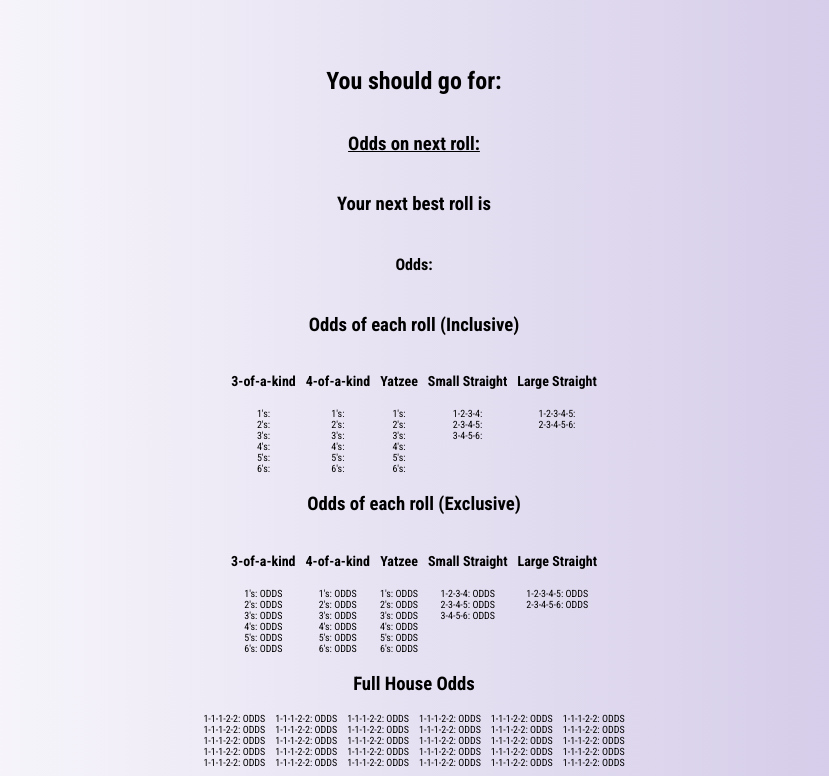
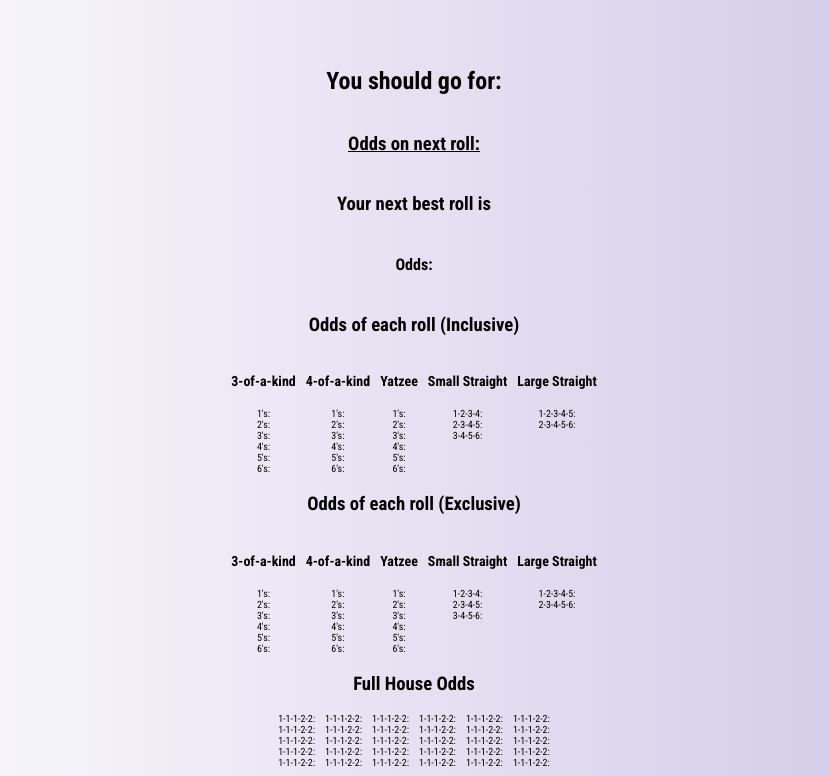
Before and after one commit to 22alfbassett/22alfbassett.github.io, a plain HTML site: page websites/yatzee-odds/index.html in a window 1280 px wide. Shown: the part 574-1350 px from the top of the page, without its empty margins (226-1055 px from the left). Drawn offline with Linux system fonts and the light colour scheme.

Commit message:
Fixed likely order

```diff
--- a/websites/yatzee-odds/index.html
+++ b/websites/yatzee-odds/index.html
@@ -148,86 +148,86 @@
         <div class="odds-container">
             <div class="3-kind">
                 <h3 class="title">3-of-a-kind</h3>
-                <span id="3-of-a-kind-odds-1">1's: ODDS</span>
-                <span id="3-of-a-kind-odds-2">2's: ODDS</span>
-                <span id="3-of-a-kind-odds-3">3's: ODDS</span>
-                <span id="3-of-a-kind-odds-4">4's: ODDS</span>
-                <span id="3-of-a-kind-odds-5">5's: ODDS</span>
-                <span id="3-of-a-kind-odds-6">6's: ODDS</span>
+                <span id="3-of-a-kind-odds-1">1's:     </span>
+                <span id="3-of-a-kind-odds-2">2's:     </span>
+                <span id="3-of-a-kind-odds-3">3's:     </span>
+                <span id="3-of-a-kind-odds-4">4's:     </span>
+                <span id="3-of-a-kind-odds-5">5's:     </span>
+                <span id="3-of-a-kind-odds-6">6's:     </span>
             </div>
             <div class="4-kind">
                 <h3 class="title">4-of-a-kind</h3>
-                <span id="4-of-a-kind-odds-1">1's: ODDS</span>
-                <span id="4-of-a-kind-odds-2">2's: ODDS</span>
-                <span id="4-of-a-kind-odds-3">3's: ODDS</span>
-                <span id="4-of-a-kind-odds-4">4's: ODDS</span>
-                <span id="4-of-a-kind-odds-5">5's: ODDS</span>
-                <span id="4-of-a-kind-odds-6">6's: ODDS</span>
+                <span id="4-of-a-kind-odds-1">1's:     </span>
+                <span id="4-of-a-kind-odds-2">2's:     </span>
+                <span id="4-of-a-kind-odds-3">3's:     </span>
+                <span id="4-of-a-kind-odds-4">4's:     </span>
+                <span id="4-of-a-kind-odds-5">5's:     </span>
+                <span id="4-of-a-kind-odds-6">6's:     </span>
             </div>
             <div class="yatzees">
                 <h3 class="title">Yatzee</h3>
-                <span id="yatzee-odds-1">1's: ODDS</span>
-                <span id="yatzee-odds-2">2's: ODDS</span>
-                <span id="yatzee-odds-3">3's: ODDS</span>
-                <span id="yatzee-odds-4">4's: ODDS</span>
-                <span id="yatzee-odds-5">5's: ODDS</span>
-                <span id="yatzee-odds-6">6's: ODDS</span>
+                <span id="yatzee-odds-1">1's:     </span>
+                <span id="yatzee-odds-2">2's:     </span>
+                <span id="yatzee-odds-3">3's:     </span>
+                <span id="yatzee-odds-4">4's:     </span>
+                <span id="yatzee-odds-5">5's:     </span>
+                <span id="yatzee-odds-6">6's:     </span>
             </div>
             <div class="sm-straight">
                 <h3 class="title">Small Straight</h3>
-                <span id="sm-straight-odds-1">1-2-3-4: ODDS</span>
-                <span id="sm-straight-odds-2">2-3-4-5: ODDS</span>
-                <span id="sm-straight-odds-3">3-4-5-6: ODDS</span>
+                <span id="sm-straight-odds-1">1-2-3-4:     </span>
+                <span id="sm-straight-odds-2">2-3-4-5:     </span>
+                <span id="sm-straight-odds-3">3-4-5-6:     </span>
             </div>
             <div class="lg-straight">
                 <h3 class="title">Large Straight</h3>
-                <span id="lg-straight-odds-1">1-2-3-4-5: ODDS</span>
-                <span id="lg-straight-odds-2">2-3-4-5-6: ODDS</span>
+                <span id="lg-straight-odds-1">1-2-3-4-5:     </span>
+                <span id="lg-straight-odds-2">2-3-4-5-6:     </span>
             </div>
         </div>
         <h3 class="odds-header">Full House Odds</h3>
         <div class="odds-container">
             <div class="triple-ones">
-                <span id="triple-1-double-2-odds">1-1-1-2-2: ODDS</span>
-                <span id="triple-1-double-3-odds">1-1-1-2-2: ODDS</span>
-                <span id="triple-1-double-4-odds">1-1-1-2-2: ODDS</span>
-                <span id="triple-1-double-5-odds">1-1-1-2-2: ODDS</span>
-                <span id="triple-1-double-6-odds">1-1-1-2-2: ODDS</span>
+                <span id="triple-1-double-2-odds">1-1-1-2-2:     </span>
+                <span id="triple-1-double-3-odds">1-1-1-2-2:     </span>
+                <span id="triple-1-double-4-odds">1-1-1-2-2:     </span>
+                <span id="triple-1-double-5-odds">1-1-1-2-2:     </span>
+                <span id="triple-1-double-6-odds">1-1-1-2-2:     </span>
             </div>
             <div class="triple-twos">
-                <span id="triple-2-double-1-odds">1-1-1-2-2: ODDS</span>
-                <span id="triple-2-double-3-odds">1-1-1-2-2: ODDS</span>
-                <span id="triple-2-double-4-odds">1-1-1-2-2: ODDS</span>
-                <span id="triple-2-double-5-odds">1-1-1-2-2: ODDS</span>
-                <span id="triple-2-double-6-odds">1-1-1-2-2: ODDS</span>
+                <span id="triple-2-double-1-odds">1-1-1-2-2:     </span>
+                <span id="triple-2-double-3-odds">1-1-1-2-2:     </span>
+                <span id="triple-2-double-4-odds">1-1-1-2-2:     </span>
+                <span id="triple-2-double-5-odds">1-1-1-2-2:     </span>
+                <span id="triple-2-double-6-odds">1-1-1-2-2:     </span>
             </div>
             <div class="triple-threes">
-                <span id="triple-3-double-1-odds">1-1-1-2-2: ODDS</span>
-                <span id="triple-3-double-2-odds">1-1-1-2-2: ODDS</span>
-                <span id="triple-3-double-4-odds">1-1-1-2-2: ODDS</span>
-                <span id="triple-3-double-5-odds">1-1-1-2-2: ODDS</span>
-                <span id="triple-3-double-6-odds">1-1-1-2-2: ODDS</span>
+                <span id="triple-3-double-1-odds">1-1-1-2-2:     </span>
+                <span id="triple-3-double-2-odds">1-1-1-2-2:     </span>
+                <span id="triple-3-double-4-odds">1-1-1-2-2:     </span>
+                <span id="triple-3-double-5-odds">1-1-1-2-2:     </span>
+                <span id="triple-3-double-6-odds">1-1-1-2-2:     </span>
             </div>
             <div class="triple-fours">
-                <span id="triple-4-double-1-odds">1-1-1-2-2: ODDS</span>
-                <span id="triple-4-double-2-odds">1-1-1-2-2: ODDS</span>
-                <span id="triple-4-double-3-odds">1-1-1-2-2: ODDS</span>
-                <span id="triple-4-double-5-odds">1-1-1-2-2: ODDS</span>
-                <span id="triple-4-double-6-odds">1-1-1-2-2: ODDS</span>
+                <span id="triple-4-double-1-odds">1-1-1-2-2:     </span>
+                <span id="triple-4-double-2-odds">1-1-1-2-2:     </span>
+                <span id="triple-4-double-3-odds">1-1-1-2-2:     </span>
+                <span id="triple-4-double-5-odds">1-1-1-2-2:     </span>
+                <span id="triple-4-double-6-odds">1-1-1-2-2:     </span>
             </div>
             <div class="triple-fives">
-                <span id="triple-5-double-1-odds">1-1-1-2-2: ODDS</span>
-                <span id="triple-5-double-2-odds">1-1-1-2-2: ODDS</span>
-                <span id="triple-5-double-3-odds">1-1-1-2-2: ODDS</span>
-                <span id="triple-5-double-4-odds">1-1-1-2-2: ODDS</span>
-                <span id="triple-5-double-6-odds">1-1-1-2-2: ODDS</span>
+                <span id="triple-5-double-1-odds">1-1-1-2-2:     </span>
+                <span id="triple-5-double-2-odds">1-1-1-2-2:     </span>
+                <span id="triple-5-double-3-odds">1-1-1-2-2:     </span>
+                <span id="triple-5-double-4-odds">1-1-1-2-2:     </span>
+                <span id="triple-5-double-6-odds">1-1-1-2-2:     </span>
             </div>
             <div class="triple-sixes">
-                <span id="triple-6-double-1-odds">1-1-1-2-2: ODDS</span>
-                <span id="triple-6-double-2-odds">1-1-1-2-2: ODDS</span>
-                <span id="triple-6-double-3-odds">1-1-1-2-2: ODDS</span>
-                <span id="triple-6-double-4-odds">1-1-1-2-2: ODDS</span>
-                <span id="triple-6-double-5-odds">1-1-1-2-2: ODDS</span>
+                <span id="triple-6-double-1-odds">1-1-1-2-2:     </span>
+                <span id="triple-6-double-2-odds">1-1-1-2-2:     </span>
+                <span id="triple-6-double-3-odds">1-1-1-2-2:     </span>
+                <span id="triple-6-double-4-odds">1-1-1-2-2:     </span>
+                <span id="triple-6-double-5-odds">1-1-1-2-2:     </span>
             </div>
 
         </div>
--- a/websites/yatzee-odds/scripts/script.js
+++ b/websites/yatzee-odds/scripts/script.js
@@ -147,7 +147,7 @@ function roll() {
         }
     }
     //Calculate inclusive odds
-    for (let i = 1; i <= 6; i++) {
+    for (let i = 6; i > 0; i--) {
         let inclusive3Odds = odds.threeOfAKind[i] + odds.fourOfAKind[i] + odds.fiveOfAKind[i];
         if (inclusive3Odds > 1) inclusive3Odds = 1; //Make sure we don't go over 100%
         let inclusive4Odds = odds.fourOfAKind[i] + odds.fiveOfAKind[i];
```
